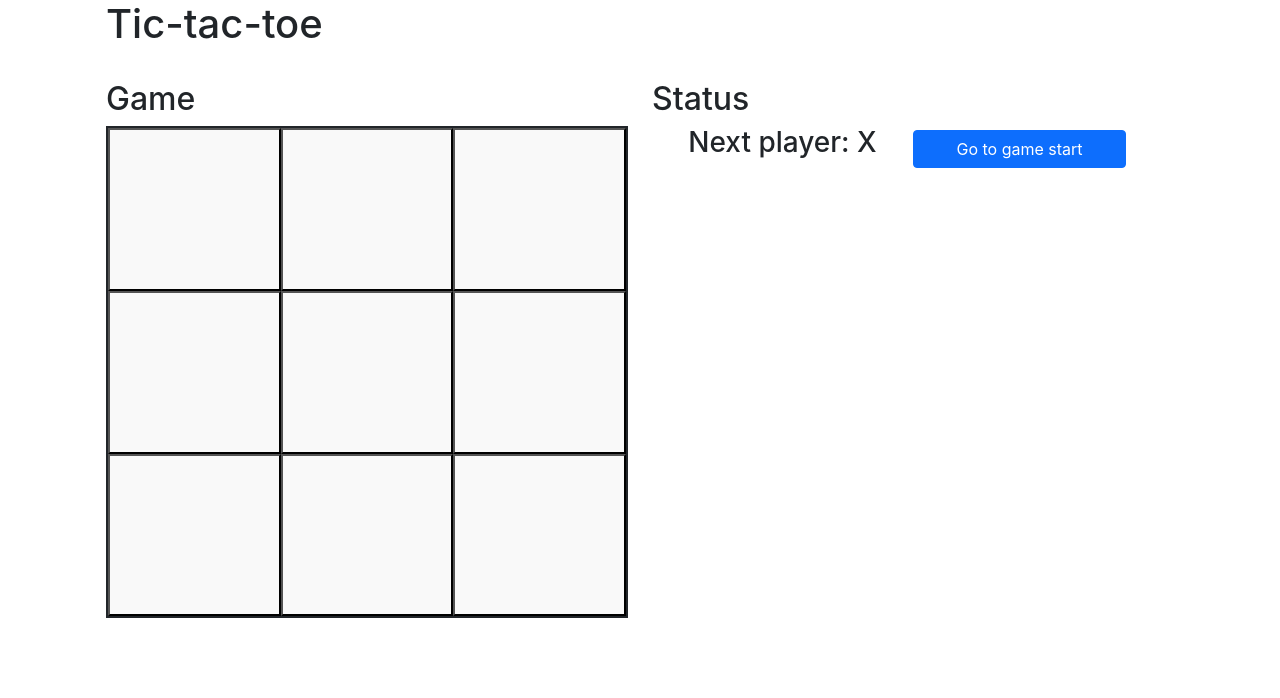
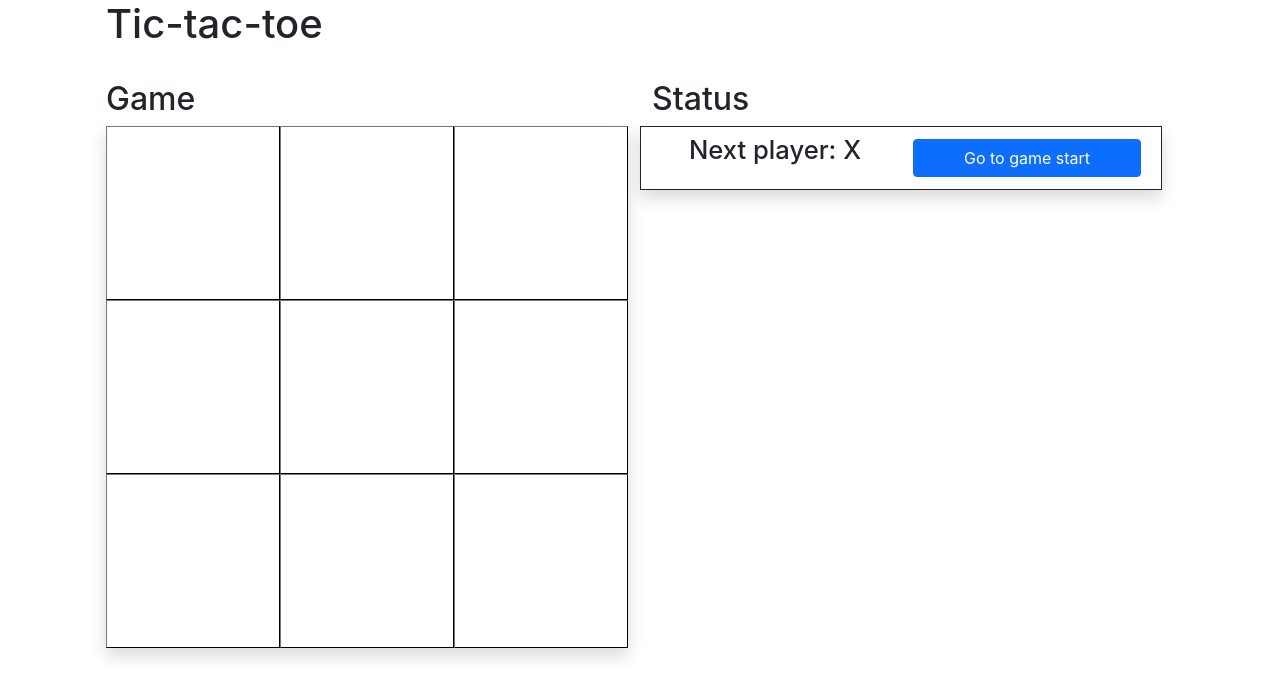
Before and after one commit to james-wienecke/react-typescript-tictactoe, a React (Create React App) app: page / in a window 1280 px wide. Shown: the top 698 px of the page. Built offline with nearby package versions, Linux system fonts and the light colour scheme.

Commit message:
Experimenting with borders and shadows.

```diff
--- a/src/Board.tsx
+++ b/src/Board.tsx
@@ -12,13 +12,15 @@ interface BoardProps {
 const Board = (props: BoardProps): JSX.Element => {
     const renderSquare = (i: number): JSX.Element => {
         return (
-            <Square player={props.squares[i]}
-            handleClick={() => props.handleClick(i)}/>
+            <Square
+                player={props.squares[i]}
+                index={i}
+                handleClick={() => props.handleClick(i)}/>
         )
     }
 
     return (
-        <Container fluid className="border border-dark border-2 p-0">
+        <Container fluid className="shadow p-0">
             <div className="board-row d-flex">
                 {renderSquare(0)}
                 {renderSquare(1)}
--- a/src/Game.css
+++ b/src/Game.css
@@ -1,7 +1,10 @@
 .square {
+    padding: 0;
     height: 100%;
     width: 100%;
-    background-color: #F9F9F9;
+    background-color: white;
+    border-color: #222222;
+    border-width: 1px;
 }
 .square:hover {
     background-color: #CCCCCC;
@@ -10,3 +13,7 @@
     height: 100%;
     width: 100%;
 }
+
+.status-text {
+    font-size: 1.6rem;
+}
--- a/src/Game.tsx
+++ b/src/Game.tsx
@@ -86,7 +86,7 @@ const Game = (): JSX.Element => {
         </Container>
         <Container className="game-info my-4 col-12 col-lg-6">
             <h2>Status</h2>
-            <Container className="row">
+            <Container className="row shadow border border-dark border-1 p-2">
                 <Status player={player} winner={winner} step={step}/>
                 <Container fluid className="col-12 col-lg-6">{moves}</Container>
             </Container>
--- a/src/Square.tsx
+++ b/src/Square.tsx
@@ -31,7 +31,7 @@ const Square = (props: SquareProps): JSX.Element => {
     }
 
     return (
-        <button className="square rounded-0" onClick={props.handleClick}>
+        <button className="square p-1" onClick={props.handleClick}>
             {/*{props.player ? props.player : String.fromCharCode(0x2007)}*/}
             <img src={getImage()} alt={`${props.player} space`} />
         </button>
--- a/src/Status.tsx
+++ b/src/Status.tsx
@@ -14,7 +14,7 @@ const Status = (props: StatusProps): JSX.Element => {
     }
 
     return (
-        <h3 className="col-12 col-md-6 text-center flex-grow-1">
+        <h3 className="status-text col-12 col-md-6 text-center flex-grow-1">
             <span className="">
                 {getStatus()}
             </span>
```
